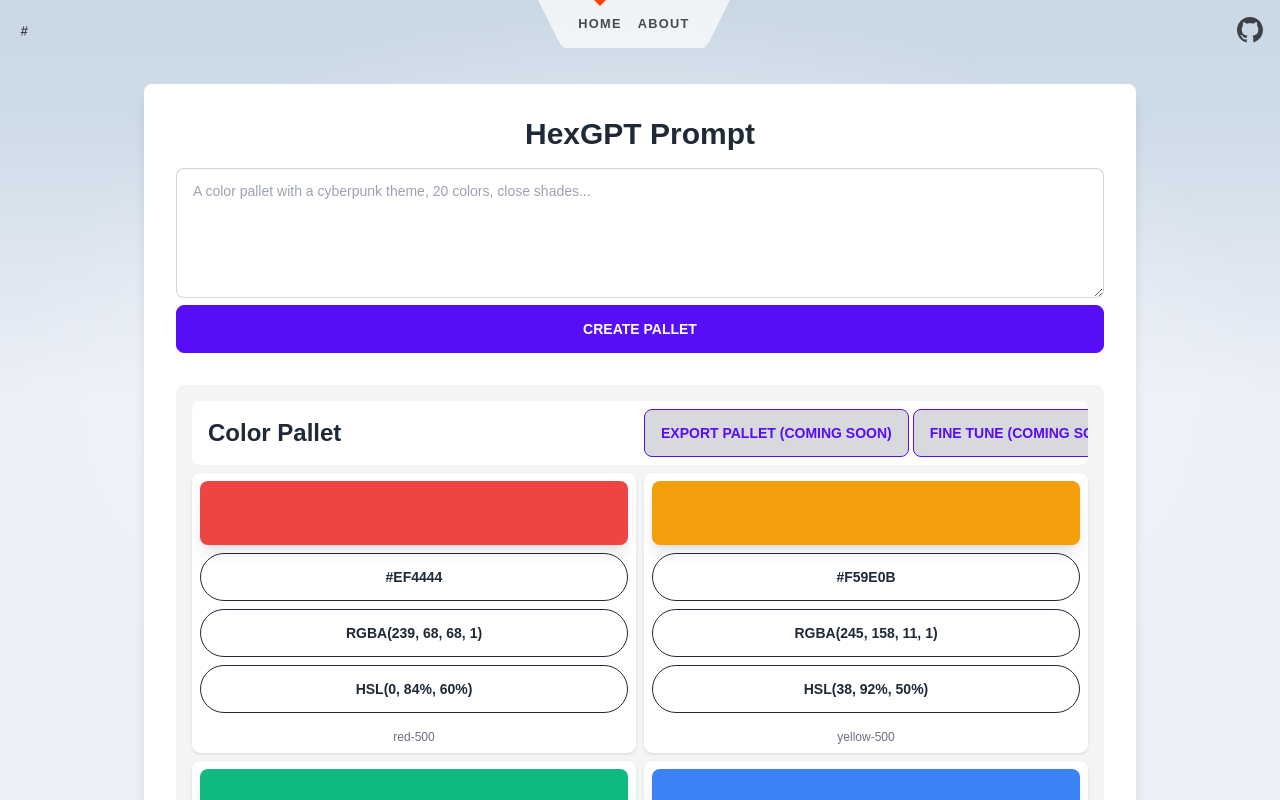
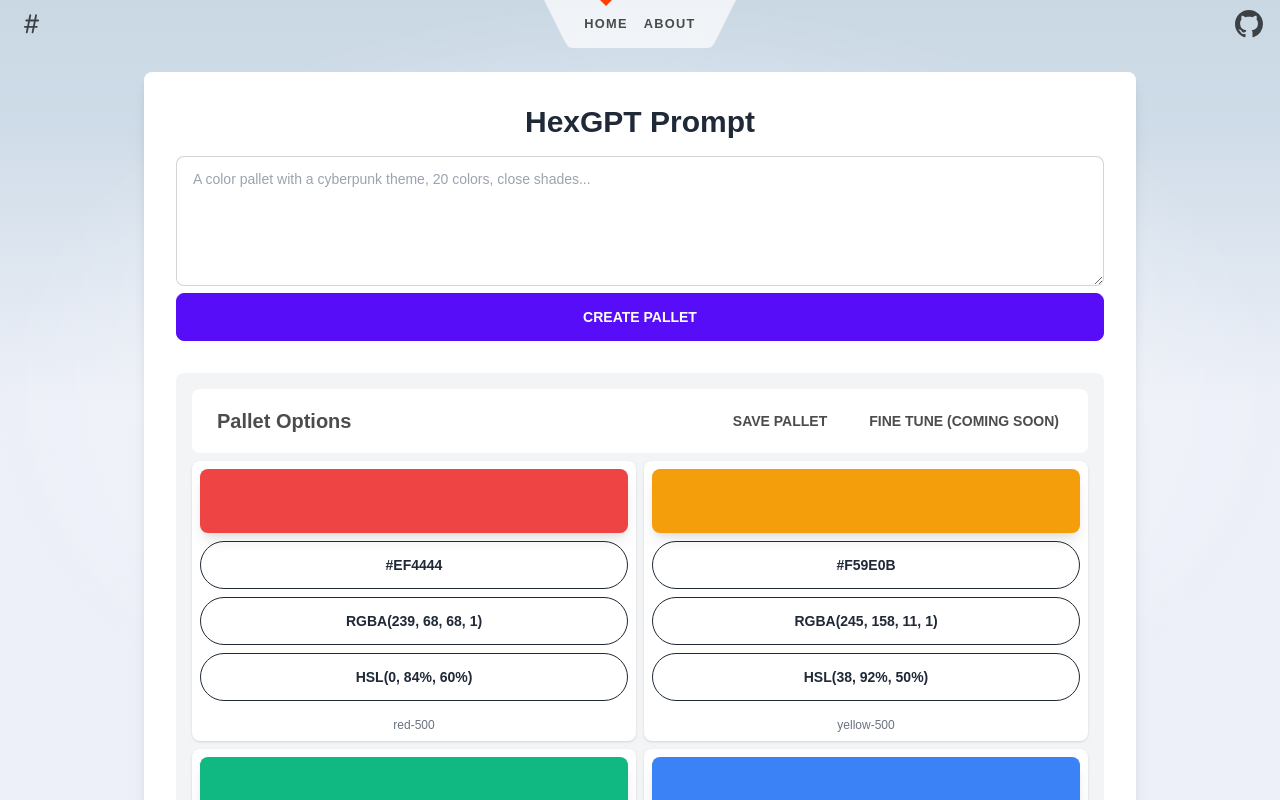
Before and after one commit to hassanaljadooa/HexGPT, a SvelteKit app: page / in a window 1280 px wide. Shown: the top 800 px of the page. Built offline with nearby package versions, Linux system fonts and the light colour scheme.

Commit message:
added a pallet export functionality, redesigned toolbar, other small changes.

```diff
--- a/package.json
+++ b/package.json
@@ -1,5 +1,5 @@
 {
-	"name": "HexGPT",
+	"name": "hexgpt",
 	"version": "0.0.1",
 	"scripts": {
 		"dev": "vite dev",
@@ -40,6 +40,7 @@
 	"dependencies": {
 		"bootstrap-icons": "^1.10.3",
 		"chatgpt": "^5.1.2",
-		"daisyui": "^2.51.5"
+		"daisyui": "^2.51.5",
+		"html2canvas": "^1.4.1"
 	}
 }
--- a/src/routes/+layout.svelte
+++ b/src/routes/+layout.svelte
@@ -1,7 +1,7 @@
 <script>
 	import Header from './Header.svelte';
 	import './styles.css';
-	import Footer from "./Footer.svelte";
+	import Footer from './Footer.svelte';
 </script>
 
 <div class="app">
--- a/src/routes/+page.svelte
+++ b/src/routes/+page.svelte
@@ -1,5 +1,5 @@
 <script>
-	import ColorPanel from "./ColorPanel.svelte";
+	import ColorPanel from './ColorPanel.svelte';
 	import QandA from './QandA.svelte';
 </script>
 
--- a/src/routes/ColorPanel.svelte
+++ b/src/routes/ColorPanel.svelte
@@ -1,6 +1,6 @@
 <script>
 	import utils from '$lib/utils.js';
-	import ToolBar from "./ToolBar.svelte";
+	import ToolBar from './ToolBar.svelte';
 
 	let prompt = '';
 
@@ -18,17 +18,16 @@
 		let res = await req.text();
 
 		if (req.status == 200) {
-			let json = utils.extractColorArray(res)
+			let json = utils.extractColorArray(res);
 			// extracts JSON from GPT response, then sets it to color variable
 			if (json !== false) {
-				colors = json
-				utils.successMessage(`${colors.length} Color pallet created successfully`, 1000);
-			}
-			else {
-				utils.failMessage("Pallet generation has failed", 2000)
+				colors = json;
+				utils.successMessage(`${colors.length} Color pallet created successfully`, 1500);
+			} else {
+				utils.failMessage('Pallet generation has failed', 1500);
 			}
 		} else {
-			utils.failMessage("Pallet generation has failed", 2000)
+			utils.failMessage('Pallet generation has failed', 1500);
 		}
 	}
 
@@ -50,17 +49,15 @@
 			<button on:click={generate} class="btn btn-block btn-primary"> Create Pallet </button>
 		</div>
 
-		<div class="bg-gray-100 rounded-lg p-4" id="color-panel">
-			<!--<h2 class="text-2xl font-semibold text-gray-800 mb-4 text-center">
-				Color Palette <span class="badge badge-info badge-lg">{colors.length}</span>
-			</h2>-->
+		<div class="bg-gray-100 rounded-lg p-4">
 			<ToolBar />
+			<div id="color-panel">
 				<div class="grid md:grid-cols-2 sm:grid-cols-1 gap-2">
 					{#each colors as { hex, name }}
 						<div
-						class="flex flex-col items-center justify-center bg-white rounded-lg shadow p-2 focus:outline-none focus:"
+								class="flex flex-col items-center justify-center bg-white rounded-lg shadow p-2 focus:outline-none"
 						>
-						<div class="w-full h-16 shadow-lg rounded-lg mb-2" style="background-color: {hex};" />
+							<div class="w-full h-16 rounded-lg shadow-lg mb-2" style="background-color: {hex};" />
 							<div class="tooltip tooltip-top tooltip-info w-full" data-tip="Copy {hex} to clipboard">
 								<button
 										on:click={() => {
@@ -71,7 +68,10 @@
 									{hex}
 								</button>
 							</div>
-                        <div class="tooltip tooltip-top tooltip-info w-full" data-tip="Copy {utils.hexToRGBA(hex, 1)} to clipboard">
+							<div
+									class="tooltip tooltip-top tooltip-info w-full"
+									data-tip="Copy {utils.hexToRGBA(hex, 1)} to clipboard"
+							>
 								<button
 										on:click={() => {
 									utils.copyToClipboard(utils.hexToRGBA(hex, 1));
@@ -81,7 +81,10 @@
 									{utils.hexToRGBA(hex, 1)}
 								</button>
 							</div>
-                        <div class="tooltip tooltip-bottom tooltip-info w-full" data-tip="Copy {utils.hexToHSL(hex)} to clipboard">
+							<div
+									class="tooltip tooltip-bottom tooltip-info w-full"
+									data-tip="Copy {utils.hexToHSL(hex)} to clipboard"
+							>
 								<button
 										on:click={() => {
 									utils.copyToClipboard(utils.hexToHSL(hex));
@@ -89,7 +92,6 @@
 										class="btn btn-block btn-circle btn-outline mb-2"
 								>
 									{utils.hexToHSL(hex)}
-
 								</button>
 							</div>
 							<p class="mt-2 bg-slate-600 w-full text-white" />
@@ -100,3 +102,4 @@
 			</div>
 		</div>
 	</div>
+</div>
--- a/src/routes/Header.svelte
+++ b/src/routes/Header.svelte
@@ -4,9 +4,18 @@
 
 <header>
 	<div class="corner">
-		<a class="btn btn-ghost text-xl" href="/">
-			<svg xmlns="http://www.w3.org/2000/svg" width="32" height="32" fill="currentColor" class="bi bi-hash" viewBox="0 0 16 16">
-				<path d="M8.39 12.648a1.32 1.32 0 0 0-.015.18c0 .305.21.508.5.508.266 0 .492-.172.555-.477l.554-2.703h1.204c.421 0 .617-.234.617-.547 0-.312-.188-.53-.617-.53h-.985l.516-2.524h1.265c.43 0 .618-.227.618-.547 0-.313-.188-.524-.618-.524h-1.046l.476-2.304a1.06 1.06 0 0 0 .016-.164.51.51 0 0 0-.516-.516.54.54 0 0 0-.539.43l-.523 2.554H7.617l.477-2.304c.008-.04.015-.118.015-.164a.512.512 0 0 0-.523-.516.539.539 0 0 0-.531.43L6.53 5.484H5.414c-.43 0-.617.22-.617.532 0 .312.187.539.617.539h.906l-.515 2.523H4.609c-.421 0-.609.219-.609.531 0 .313.188.547.61.547h.976l-.516 2.492c-.008.04-.015.125-.015.18 0 .305.21.508.5.508.265 0 .492-.172.554-.477l.555-2.703h2.242l-.515 2.492zm-1-6.109h2.266l-.515 2.563H6.859l.532-2.563z"/>
+		<a class="btn btn-ghost text-sm" href="/">
+			<svg
+				xmlns="http://www.w3.org/2000/svg"
+				width="32"
+				height="32"
+				fill="currentColor"
+				class="bi bi-hash"
+				viewBox="0 0 16 16"
+			>
+				<path
+					d="M8.39 12.648a1.32 1.32 0 0 0-.015.18c0 .305.21.508.5.508.266 0 .492-.172.555-.477l.554-2.703h1.204c.421 0 .617-.234.617-.547 0-.312-.188-.53-.617-.53h-.985l.516-2.524h1.265c.43 0 .618-.227.618-.547 0-.313-.188-.524-.618-.524h-1.046l.476-2.304a1.06 1.06 0 0 0 .016-.164.51.51 0 0 0-.516-.516.54.54 0 0 0-.539.43l-.523 2.554H7.617l.477-2.304c.008-.04.015-.118.015-.164a.512.512 0 0 0-.523-.516.539.539 0 0 0-.531.43L6.53 5.484H5.414c-.43 0-.617.22-.617.532 0 .312.187.539.617.539h.906l-.515 2.523H4.609c-.421 0-.609.219-.609.531 0 .313.188.547.61.547h.976l-.516 2.492c-.008.04-.015.125-.015.18 0 .305.21.508.5.508.265 0 .492-.172.554-.477l.555-2.703h2.242l-.515 2.492zm-1-6.109h2.266l-.515 2.563H6.859l.532-2.563z"
+				/>
 			</svg>
 		</a>
 	</div>
@@ -28,10 +37,19 @@
 		</svg>
 	</nav>
 
-	<div class="corner btn btn-ghost text-xl">
+	<div class="corner btn btn-ghost text-sm">
 		<a href="https://github.com/hassanaljadooa">
-			<svg xmlns="http://www.w3.org/2000/svg" width="16" height="16" fill="currentColor" class="bi bi-github" viewBox="0 0 16 16">
-				<path d="M8 0C3.58 0 0 3.58 0 8c0 3.54 2.29 6.53 5.47 7.59.4.07.55-.17.55-.38 0-.19-.01-.82-.01-1.49-2.01.37-2.53-.49-2.69-.94-.09-.23-.48-.94-.82-1.13-.28-.15-.68-.52-.01-.53.63-.01 1.08.58 1.23.82.72 1.21 1.87.87 2.33.66.07-.52.28-.87.51-1.07-1.78-.2-3.64-.89-3.64-3.95 0-.87.31-1.59.82-2.15-.08-.2-.36-1.02.08-2.12 0 0 .67-.21 2.2.82.64-.18 1.32-.27 2-.27.68 0 1.36.09 2 .27 1.53-1.04 2.2-.82 2.2-.82.44 1.1.16 1.92.08 2.12.51.56.82 1.27.82 2.15 0 3.07-1.87 3.75-3.65 3.95.29.25.54.73.54 1.48 0 1.07-.01 1.93-.01 2.2 0 .21.15.46.55.38A8.012 8.012 0 0 0 16 8c0-4.42-3.58-8-8-8z"/>
+			<svg
+				xmlns="http://www.w3.org/2000/svg"
+				width="16"
+				height="16"
+				fill="currentColor"
+				class="bi bi-github"
+				viewBox="0 0 16 16"
+			>
+				<path
+					d="M8 0C3.58 0 0 3.58 0 8c0 3.54 2.29 6.53 5.47 7.59.4.07.55-.17.55-.38 0-.19-.01-.82-.01-1.49-2.01.37-2.53-.49-2.69-.94-.09-.23-.48-.94-.82-1.13-.28-.15-.68-.52-.01-.53.63-.01 1.08.58 1.23.82.72 1.21 1.87.87 2.33.66.07-.52.28-.87.51-1.07-1.78-.2-3.64-.89-3.64-3.95 0-.87.31-1.59.82-2.15-.08-.2-.36-1.02.08-2.12 0 0 .67-.21 2.2.82.64-.18 1.32-.27 2-.27.68 0 1.36.09 2 .27 1.53-1.04 2.2-.82 2.2-.82.44 1.1.16 1.92.08 2.12.51.56.82 1.27.82 2.15 0 3.07-1.87 3.75-3.65 3.95.29.25.54.73.54 1.48 0 1.07-.01 1.93-.01 2.2 0 .21.15.46.55.38A8.012 8.012 0 0 0 16 8c0-4.42-3.58-8-8-8z"
+				/>
 			</svg>
 		</a>
 	</div>
@@ -41,11 +59,6 @@
 	header {
 		display: flex;
 		justify-content: space-between;
-	}
-
-	.corner {
-		width: 3em;
-		height: 3em;
 	}
 
 	.corner a {
--- a/src/routes/ToolBar.svelte
+++ b/src/routes/ToolBar.svelte
@@ -1,13 +1,66 @@
-<div class="navbar mb-2 rounded-lg bg-base-100 overflow-x-scroll">
-    <div class="grid md:grid-cols-2 sm:grid-cols-1">
-        <div class="flex-1 md:text-left sm:text-center">
-            <span class="text-2xl font-semibold ml-2 text-gray-800 ">Color Pallet</span>
-        </div>
-        <div class="flex-none">
-            <ul class="menu menu-horizontal px-1">
-                <li><button class="btn-disabled mr-1 btn btn-outline btn-primary ">Export Pallet (coming soon)</button></li>
-                <li><button class="btn-disabled btn btn-outline btn-primary ">Fine Tune (coming soon)</button></li>
-            </ul>
-        </div>
-    </div>
+<script>
+	import utils from "$lib/utils.js";
+	import html2canvas from 'html2canvas';
+
+	let screenshotUrl;
+
+	async function captureScreenshot() {
+		let colorPanel = document.getElementById('color-panel');
+
+		colorPanel.style.boxSizing = 'border-box';
+		colorPanel.style.borderRadius = 0;
+		colorPanel.style.padding = 5;
+
+		let canvas = await html2canvas(colorPanel, {
+			scale: 2
+		});
+
+		screenshotUrl = canvas.toDataURL();
+
+		utils.actuateModal('sc')
+	}
+</script>
+
+<div class="mb-2">
+	<div class="navbar rounded-lg bg-base-100">
+		<div class="flex flex-col sm:flex-row justify-between w-full">
+			<div class="text-center sm:text-left mb-4 sm:mb-0">
+				<button class="btn btn-ghost hover:backdrop-grayscale-0 normal-case text-xl">Pallet Options</button>
+			</div>
+			<div class="flex-none">
+				<ul class="menu flex flex-col sm:flex-row menu-horizontal px-1">
+					<li class="mb-2 sm:mb-0 sm:mr-2 w-full sm:w-auto">
+						<button class="btn btn-ghost w-full sm:w-auto text-center" on:click={captureScreenshot}>Save Pallet</button>
+					</li>
+					<li class="w-full sm:w-auto">
+						<button class="btn btn-ghost w-full sm:w-auto text-center">Fine Tune (coming soon)</button>
+					</li>
+				</ul>
+			</div>
+		</div>
+	</div>
 </div>
+
+
+
+
+<!-- Put this part before </body> tag -->
+<input type="checkbox" id="screenshotModal" class="modal-toggle" />
+<div class="modal modal-bottom sm:modal-middle" id="sc">
+	<div class="modal-box">
+		<h3 class="font-bold text-xl text-center mb-1">Screenshot Preview</h3>
+		<img src={screenshotUrl} class="" alt="An Image of the Color Pallete" />
+		<div class="modal-action">
+			<a
+				href={screenshotUrl}
+				download="pallete.png"
+				for="screenshotModal"
+				class="btn"
+				on:click={() => {
+					//screenshotUrl = undefined;
+					utils.actuateModal('sc')
+					utils.successMessage('Saved pallet successfully.', 1500)
+				}}>Save</a>
+		</div>
+	</div>
+</div>
--- a/src/routes/about/+page.svelte
+++ b/src/routes/about/+page.svelte
@@ -12,7 +12,7 @@
 			<p>
 				HexGPT is a purpose-built free and open source user interface created by <a
 					href="https://twitter.com/aljahooda">Hassan</a
-			> to streamline the process of generating color pallets through OpenAI's artificial intelligence
+				> to streamline the process of generating color pallets through OpenAI's artificial intelligence
 				model, GPT-3.5-Turbo, also known as the ChatGPT API.
 			</p>
 			<br />
```
Also changed, not shown: src/lib/pallet.js (+5 -4 lines), src/lib/utils.js (+30 -15 lines), src/routes/Footer.svelte (+7 -4 lines), src/routes/QandA.svelte (+4 -3 lines), src/routes/api/generate/+server.js (+5 -6 lines), 1 other file (tests, documents, lock files or other folders). Lines whose indentation alone changed are shown as unchanged.
